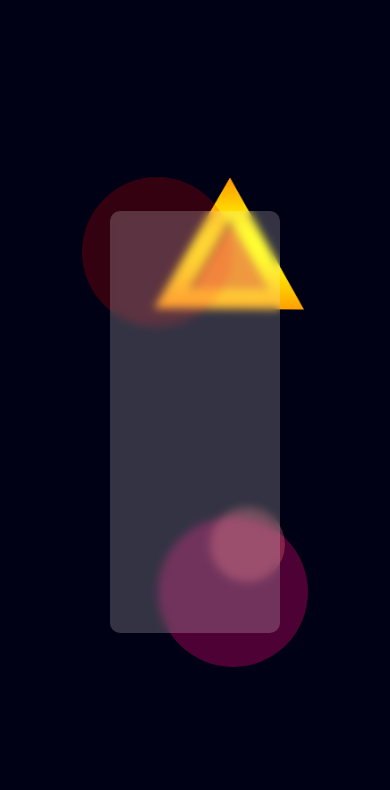
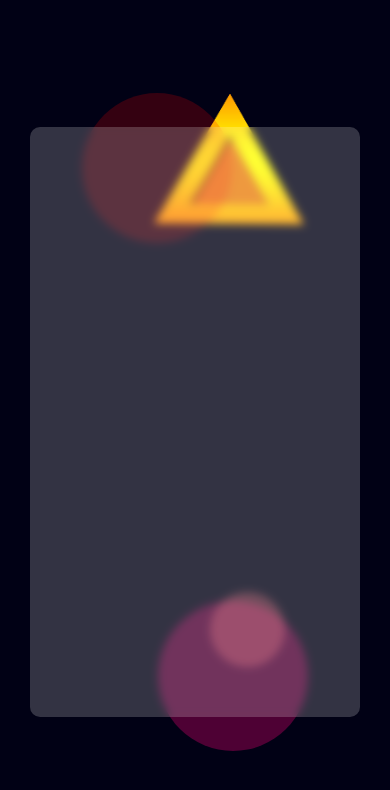
Before and after one commit to suleymansevimli/suleymansevimlicom, a Next.js app: page / in a window 390 px wide. Shown: the top 790 px of the page. Built offline with nearby package versions, Linux system fonts and the light colour scheme.

Commit message:
height width glass card

```diff
--- a/styles/Home.module.css
+++ b/styles/Home.module.css
@@ -1,6 +1,11 @@
 .container {
     background: #010115;
-//background: linear-gradient(to right top, #65dfc9, #6cdbeb); //background: radial-gradient(circle, #5d40f5 40%,#427bd5 52%,#37dbff 68%); min-height: 100vh; display: flex; align-items: center; justify-content: center;
+    /*background: linear-gradient(to right top, #65dfc9, #6cdbeb);
+     background: radial-gradient(circle, #5d40f5 40%,#427bd5 52%,#37dbff 68%); */
+    min-height: 100vh;
+    display: flex;
+    align-items: center;
+    justify-content: center;
 
 
     .main {
@@ -14,7 +19,7 @@
             z-index: 1;
             position: absolute;
             left: 21%;
-            top: 21%;
+            top: 11%;
             height: 150px;
             width: 150px;
             border-radius: 50%;
@@ -25,7 +30,7 @@
             z-index: 1;
             position: absolute;
             right: 21%;
-            bottom: 21%;
+            bottom: 11%;
             height: 150px;
             width: 150px;
             border-radius: 50%;
@@ -36,7 +41,7 @@
             z-index: 1;
             position: absolute;
             right: 27%;
-            bottom: 31%;
+            bottom: 21%;
             height: 75px;
             width: 75px;
             border-radius: 50%;
@@ -48,7 +53,7 @@
             height: 150px;
             width: 150px;
             object-fit: contain;
-            top: 20%;
+            top: 10%;
             right: 22%;
             -webkit-animation: rotation 35s infinite linear;
         }
@@ -67,8 +72,8 @@
         .glass {
             margin: 0 30px;
             flex: 2;
-            width: 50%;
-            height: 50%;
+            width: 100%;
+            height: 70%;
             background: rgba(255, 255, 255, 0.2);
             /*box-shadow: 0 8px 32px 0 rgba(31, 38, 135, 0.37); */
             backdrop-filter: blur(4px);
@@ -113,3 +118,18 @@
         -webkit-transform: rotate(359deg);
     }
 }
+
+@media only screen and (max-width: 1024px) {
+    .glass {
+        width: 60%;
+        height: 50%;
+    }
+
+    .left {
+        display: none !important;
+    }
+
+    .right {
+        display: none !important;
+    }
+}
```
